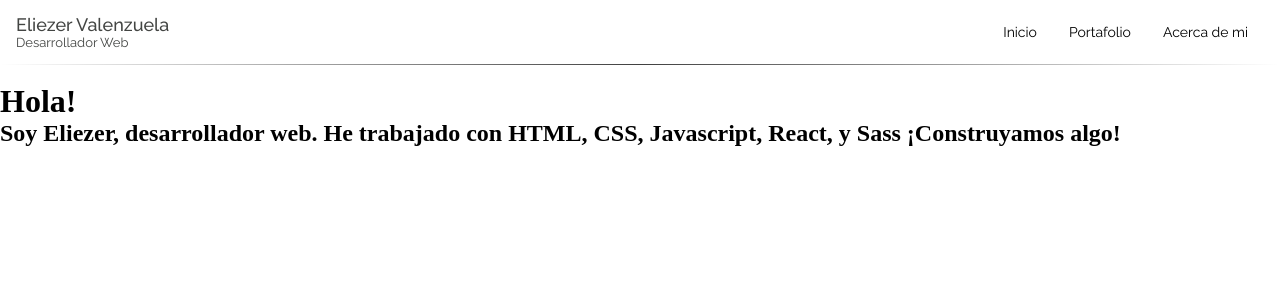
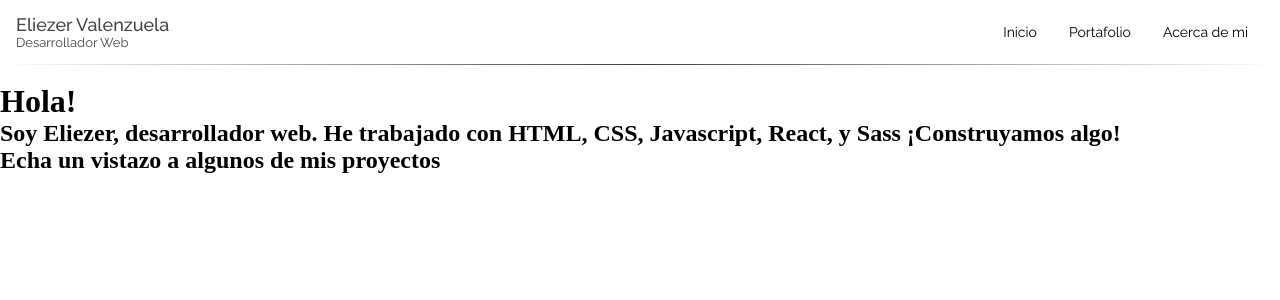
Before and after one commit to vzla0094/portfolio, a React (Create React App) app in the folder portfolio/: page / in a window 1280 px wide. Shown: the top 300 px of the page. Built offline with nearby package versions, Linux system fonts and the light colour scheme.

Commit message:
added more 'skeleton' files

```diff
--- a/portfolio/src/App.js
+++ b/portfolio/src/App.js
@@ -3,12 +3,16 @@ import logo from "./logo.svg";
 import "./App.css";
 import Navbar from "./components/navbar/Navbar";
 import SectionOne from "./components/sectionOne/SectionOne";
+import SectionTwo from "./components/sectionTwo/SectionTwo";
+import SectionThree from "./components/sectionThree/SectionThree";
 
 function App() {
   return (
     <div className="mainContainer">
       <Navbar />
       <SectionOne />
+      <SectionTwo />
+      <SectionThree />
     </div>
   );
 }
--- /dev/null
+++ b/portfolio/src/components/sectionThree/SectionThree.js
@@ -0,0 +1,15 @@
+import React, { Component } from "react";
+class SectionThree extends Component {
+  state = {};
+  render() {
+    return (
+      <div className="sectionThree">
+        <div className="sectionThree__loQueHago" />
+        <div className="sectionThree__miMision" />
+        <div className="sectionThree__acercaDeMi" />
+      </div>
+    );
+  }
+}
+
+export default SectionThree;
--- /dev/null
+++ b/portfolio/src/components/sectionTwo/SectionTwo.js
@@ -0,0 +1,13 @@
+import React, { Component } from "react";
+class SectionTwo extends Component {
+  state = {};
+  render() {
+    return (
+      <div className="sectionTwo">
+        <h2>Echa un vistazo a algunos de mis proyectos</h2>
+      </div>
+    );
+  }
+}
+
+export default SectionTwo;
--- a/portfolio/src/sass/main.scss
+++ b/portfolio/src/sass/main.scss
@@ -3,3 +3,5 @@
 @import "./color/colors.scss";
 @import "./components/Navbar";
 @import "./components/SectionOne";
+@import "./components/SectionTwo";
+@import "./components/SectionThree";
```
Also changed, not shown: portfolio/src/sass/components/_SectionThree.scss (added), portfolio/src/sass/components/_SectionTwo.scss (added).
